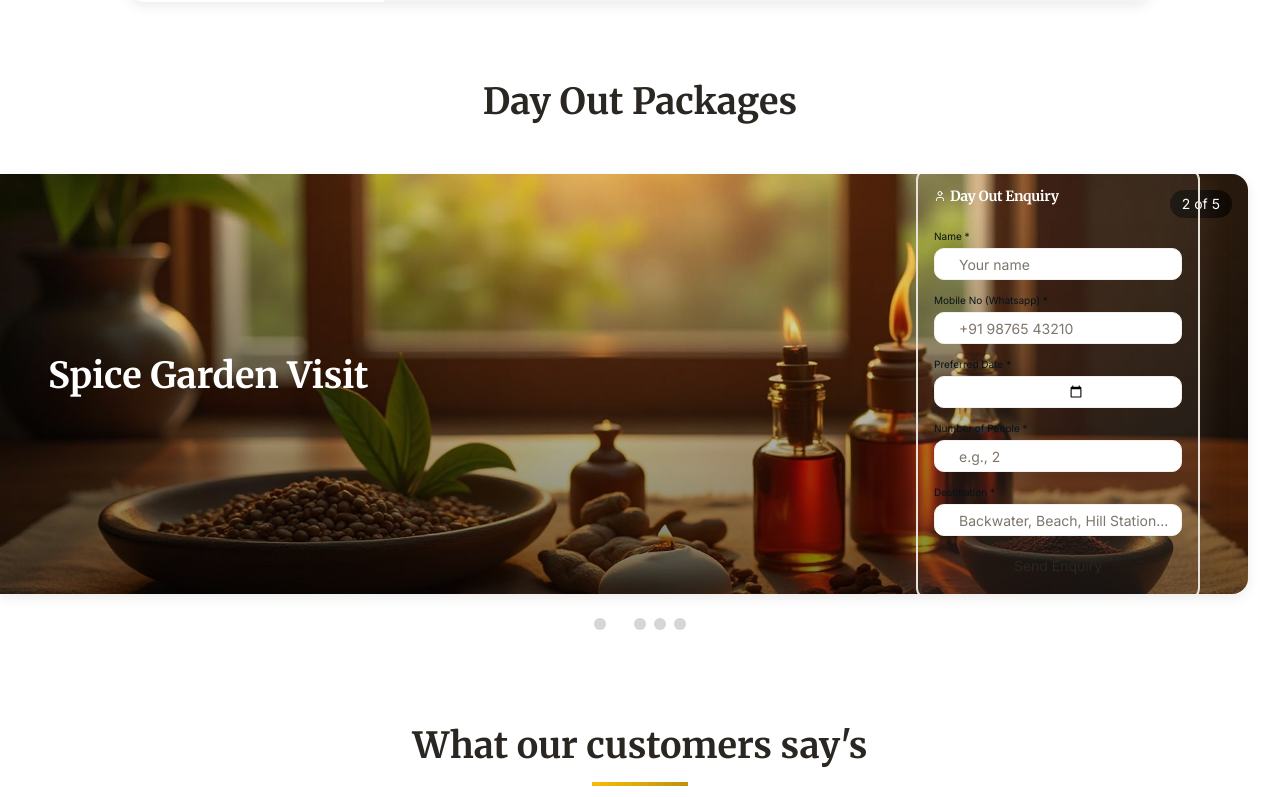
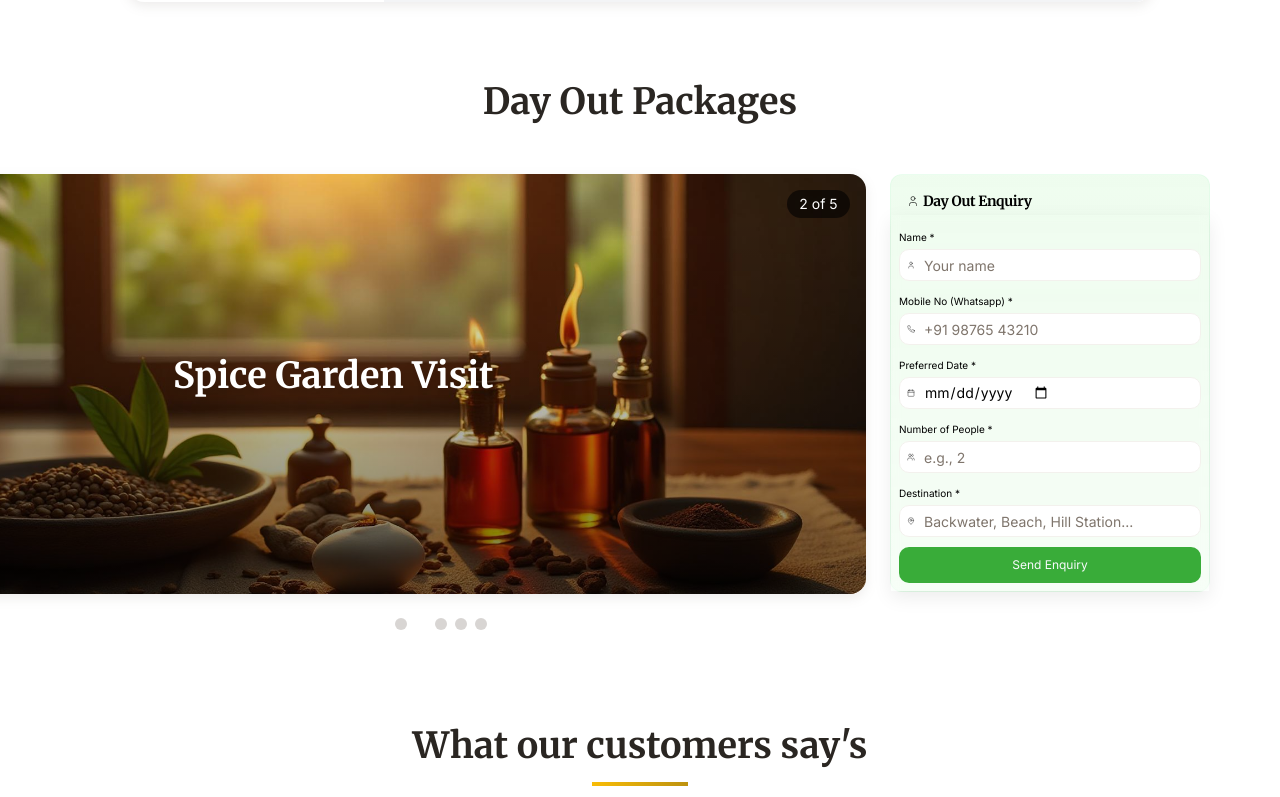
Before and after one commit to unniman123/joshyfinalwebsite, a React (Vite) app: page / in a window 1280 px wide. Shown: the part 1960-2757 px from the top of the page. Built offline with nearby package versions, Linux system fonts and the light colour scheme.

Commit message:
chagned to the dayout package interface

```diff
--- a/src/components/AboutUsSection.tsx
+++ b/src/components/AboutUsSection.tsx
@@ -21,7 +21,7 @@ const AboutUsSection = () => {
           {/* Right: Content (75%) */}
           <div className="w-full lg:w-3/4 p-6 lg:pl-8 flex flex-col justify-center text-gray-900 bg-gray-100 rounded-tr-2xl rounded-br-2xl" role="region" aria-labelledby="about-heading">
             <h2 id="about-heading" className="text-3xl md:text-4xl lg:text-4xl font-bold mb-4 text-green-600">
-              NAMASTE !
+              Namaste !
             </h2>
 
             <div className="w-20 h-1 bg-gradient-brand mb-4"></div>
--- a/src/components/DayOutPackagesSection.tsx
+++ b/src/components/DayOutPackagesSection.tsx
@@ -5,7 +5,6 @@ import { Button } from "@/components/ui/button";
 import { Input } from "@/components/ui/input";
 import { Label } from "@/components/ui/label";
 import { Card, CardContent, CardHeader, CardTitle } from "@/components/ui/card";
-import { getCurrentHomepageConfig } from '@/lib/admin-utils';
 import keralaTourCard from "@/assets/kerala-tour-card.jpg";
 import heroRajasthanPalace from "@/assets/hero-rajasthan-palace.jpg";
 import heroAyurvedaSpa from "@/assets/hero-ayurveda-spa.jpg";
@@ -142,15 +141,14 @@ const DayOutPackagesSection = ({
           <div className="w-24 h-1 bg-gradient-brand mx-auto mb-6"></div>
         </div>
 
-        {/* Two-Column Layout: 70% Packages + 30% Enquiry Form */}
+        {/* Two-Column Layout: Image extends to left edge + Form on right */}
         <div className="flex flex-col lg:flex-row gap-6 lg:items-start">
-          {/* Left Column - Day Out Packages Carousel (now full-bleed with form overlay on desktop) */}
+          {/* Left Column - Day Out Packages Carousel (full-bleed left) */}
           <div className="flex-1 lg:w-[70%]">
             <div className="relative">
-              {/* Make the slideshow visually full-bleed using helper utilities and place the enquiry form overlay inside on desktop */}
-              {/* Full-bleed slideshow: move outside container flow using viewport margins so image spans edge-to-edge */}
-              <div className="relative w-full" style={{ marginLeft: 'calc(50% - 50vw)', marginRight: 'calc(50% - 50vw)' }}>
-                <div className="w-full h-64 sm:h-72 lg:h-[420px] relative overflow-hidden shadow-card hover:shadow-brand transition-all duration-300 rounded-tr-2xl rounded-br-2xl">
+              {/* Slideshow banner - full-bleed to left edge, extends almost to form */}
+              <div className="relative w-full" style={{ marginLeft: 'calc(-50vw + 50%)', width: 'calc(100% + 50vw - 50%)' }}>
+                <div className="w-full h-64 sm:h-72 lg:h-[420px] relative overflow-hidden shadow-card hover:shadow-brand transition-all duration-300 lg:rounded-tr-2xl lg:rounded-br-2xl">
                 {(() => {
                   const currentPackage = getCurrentPackage();
                   return (
@@ -174,8 +172,8 @@ const DayOutPackagesSection = ({
                       </div>
 
                       {/* Banner Content Overlay */}
-                      <div className="absolute inset-0 flex flex-col justify-center items-start p-6 sm:p-8 lg:p-12 text-white">
-                        <div className="max-w-2xl">
+                      <div className="absolute inset-0 flex flex-col justify-center items-center p-6 sm:p-8 text-white">
+                        <div className="max-w-2xl text-center">
                           <h3 className="text-2xl sm:text-3xl lg:text-4xl font-bold mb-3 sm:mb-4 drop-shadow-lg group-hover:text-brand-green-light transition-colors duration-300">
                             {currentPackage.title}
                           </h3>
@@ -196,138 +194,6 @@ const DayOutPackagesSection = ({
                           )}
                         </div>
                       </div>
-
-                      {/* Enquiry form overlay (desktop) - placed inside the slideshow; positioned and styled via admin config */}
-                      {(() => {
-                        const cfg = getCurrentHomepageConfig ? getCurrentHomepageConfig() : null;
-                        const overlay = cfg?.dayOutPackages?.overlay || { topPercent: 50, rightOffset: '12', cardOpacity: 0.06, cardBorder: 'border-white/10' };
-                        const topStyle = `${overlay.topPercent || 50}%`;
-                        const rightRem = (parseInt(String(overlay.rightOffset || '12'), 10) || 12) * 0.25; // convert tailwind spacing to rem
-                        const cardBg = `rgba(255,255,255,${overlay.cardOpacity ?? 0.06})`;
-
-                        return (
-                          <div className="hidden lg:block" style={{ position: 'absolute', top: topStyle, right: `${rightRem}rem`, transform: 'translateY(-50%)', zIndex: 30 }}>
-                            <div className="w-full lg:max-w-xs">
-                              <Card className={`shadow-warm h-auto rounded-xl overflow-hidden ${overlay.cardBorder ? overlay.cardBorder : 'border-2 border-brand-green/30'}`} style={{ background: cardBg }}>
-                                <CardHeader className="pb-1">
-                                  <CardTitle className="text-sm font-semibold text-white flex items-center gap-1">
-                                    <User className="h-3 w-3 text-brand-green" />
-                                    Day Out Enquiry
-                                  </CardTitle>
-                                </CardHeader>
-                                <CardContent className="px-4 py-3">
-                                  <form onSubmit={handleFormSubmit} className="space-y-1.5">
-                                    {/* Name Field */}
-                                    <div className="space-y-0.5">
-                                        <Label htmlFor="dayOut-name" className="text-[10px] font-medium text-[var(--form-label)]">
-                                        Name *
-                                      </Label>
-                                      <div className="relative">
-                                        <User className="absolute left-2 top-1/2 transform -translate-y-1/2 h-2 w-2 text-white/70" />
-                                        <Input
-                                          id="dayOut-name"
-                                          type="text"
-                                          placeholder="Your name"
-                                          value={formData.name}
-                                          onChange={(e) => handleInputChange("name", e.target.value)}
-                                          className="pl-6 h-8 text-[12px] bg-white/8 text-white placeholder-[color:var(--form-placeholder)]"
-                                          required
-                                        />
-                                      </div>
-                                    </div>
-
-                                    {/* Mobile No (WhatsApp) Field */}
-                                    <div className="space-y-0.5">
-                                        <Label htmlFor="dayOut-mobile" className="text-[10px] font-medium text-[var(--form-label)]">
-                                        Mobile No (Whatsapp) *
-                                      </Label>
-                                      <div className="relative">
-                                        <Phone className="absolute left-2 top-1/2 transform -translate-y-1/2 h-2 w-2 text-white/70" />
-                                        <Input
-                                          id="dayOut-mobile"
-                                          type="tel"
-                                          placeholder={formConfig.phoneFieldPlaceholder || "+91 98765 43210"}
-                                          value={formData.mobileNo}
-                                          onChange={(e) => handleInputChange("mobileNo", e.target.value)}
-                                          className="pl-6 h-8 text-[12px] bg-white/8 text-white placeholder-[color:var(--form-placeholder)]"
-                                          required
-                                        />
-                                      </div>
-                                    </div>
-
-                                    {/* Date Field */}
-                                    <div className="space-y-0.5">
-                                      <Label htmlFor="dayOut-date" className="text-[10px] font-medium text-[var(--form-label)]">
-                                        Preferred Date *
-                                      </Label>
-                                      <div className="relative">
-                                        <Calendar className="absolute left-2 top-1/2 transform -translate-y-1/2 h-2 w-2 text-white/70" />
-                                        <Input
-                                          id="dayOut-date"
-                                          type="date"
-                                          value={formData.date}
-                                          onChange={(e) => handleInputChange("date", e.target.value)}
-                                          className="pl-6 h-8 text-[12px] bg-white/8 text-white placeholder-[color:var(--form-placeholder)]"
-                                          required
-                                        />
-                                      </div>
-                                    </div>
-
-                                    {/* Number of People Field */}
-                                    <div className="space-y-0.5">
-                                      <Label htmlFor="dayOut-people" className="text-[10px] font-medium text-[var(--form-label)]">
-                                        Number of People *
-                                      </Label>
-                                      <div className="relative">
-                                        <Users className="absolute left-2 top-1/2 transform -translate-y-1/2 h-2 w-2 text-white/70" />
-                                        <Input
-                                          id="dayOut-people"
-                                          type="number"
-                                          min="1"
-                                          placeholder="e.g., 2"
-                                          value={formData.numberOfPeople}
-                                          onChange={(e) => handleInputChange("numberOfPeople", e.target.value)}
-                                          className="pl-6 h-8 text-[12px] bg-white/8 text-white placeholder-[color:var(--form-placeholder)]"
-                                          required
-                                        />
-                                      </div>
-                                    </div>
-
-                                    {/* Destination Field */}
-                                    <div className="space-y-0.5">
-                                      <Label htmlFor="dayOut-destination" className="text-[10px] font-medium text-[var(--form-label)]">
-                                        {formConfig.destinationFieldLabel} *
-                                      </Label>
-                                      <div className="relative">
-                                        <MapPin className="absolute left-2 top-1/2 transform -translate-y-1/2 h-2 w-2 text-white/70" />
-                                        <Input
-                                          id="dayOut-destination"
-                                          type="text"
-                                          placeholder="Backwater, Beach, Hill Station..."
-                                          value={formData.destination}
-                                          onChange={(e) => handleInputChange("destination", e.target.value)}
-                                          className="pl-6 h-8 text-[12px] bg-white/8 text-white placeholder-[color:var(--form-placeholder)]"
-                                          required
-                                        />
-                                      </div>
-                                    </div>
-
-                                    {/* Submit Button */}
-                                    <div className="pt-1">
-                                      <Button
-                                        type="submit"
-                                        className="w-full bg-gradient-brand hover:shadow-brand transition-all duration-300"
-                                      >
-                                        Send Enquiry
-                                      </Button>
-                                    </div>
-                                  </form>
-                                </CardContent>
-                              </Card>
-                            </div>
-                          </div>
-                        );
-                      })()}
 
                       {/* Package Number Indicator */}
                       <div className="absolute top-4 right-4 bg-black/60 text-white px-3 py-1 rounded-full text-sm font-medium">
@@ -356,31 +222,31 @@ const DayOutPackagesSection = ({
           </div>
 
           {/* Right Column - Enquiry Form (30% on desktop) */}
-            <div className="lg:w-[30%] mt-8 lg:mt-0 lg:hidden">
+            <div className="lg:w-[30%] mt-8 lg:mt-0">
             {/* Form card */}
-            <Card className="border-2 border-brand-green/30 shadow-warm transition-all duration-300 w-full max-w-xs rounded-xl" style={{ background: 'linear-gradient(180deg, rgba(0,0,0,0.28), rgba(0,0,0,0.18))', backdropFilter: 'blur(6px)' }}>
+            <Card className="border border-green-200/20 shadow-none transition-all duration-300 w-full max-w-xs rounded-xl" style={{ background: 'linear-gradient(180deg, rgba(144, 238, 144, 0.15), rgba(144, 238, 144, 0.08))' }}>
               <CardHeader className="pb-1">
-                <CardTitle className="text-sm font-semibold text-white flex items-center gap-1">
-                  <User className="h-3 w-3 text-white/90" />
+                <CardTitle className="text-sm font-semibold text-black flex items-center gap-1">
+                  <User className="h-3 w-3 text-black/60" />
                   Day Out Enquiry
                 </CardTitle>
               </CardHeader>
-              <CardContent className="px-3 py-3" style={{ background: 'linear-gradient(180deg, rgba(0,0,0,0.28), rgba(0,0,0,0.18))', backdropFilter: 'blur(6px)' }}>
+              <CardContent className="px-2 py-2" style={{ backdropFilter: 'blur(4px)', boxShadow: '0 6px 18px rgba(0,0,0,0.08)' }}>
                 <form onSubmit={handleFormSubmit} className="space-y-1.5">
                   {/* Name Field */}
                   <div className="space-y-0.5">
-                    <Label htmlFor="dayOut-name" className="text-[10px] font-medium text-muted-foreground">
+                    <Label htmlFor="dayOut-name" className="text-[10px] font-medium text-black">
                       Name *
                     </Label>
                     <div className="relative">
-                      <User className="absolute left-2 top-1/2 transform -translate-y-1/2 h-2 w-2 text-white/70" />
+                      <User className="absolute left-2 top-1/2 transform -translate-y-1/2 h-2 w-2 text-black/60" />
                       <Input
                         id="dayOut-name"
                         type="text"
                         placeholder="Your name"
                         value={formData.name}
                         onChange={(e) => handleInputChange("name", e.target.value)}
-                        className="pl-6 h-8 text-[12px] bg-white/8 text-white placeholder-[color:var(--form-placeholder)]"
+                        className="pl-6 h-8 text-[12px] bg-white/8 text-black placeholder-[color:var(--form-placeholder)]"
                         required
                       />
                     </div>
@@ -388,18 +254,18 @@ const DayOutPackagesSection = ({
 
                   {/* Mobile No (WhatsApp) Field */}
                   <div className="space-y-0.5">
-                    <Label htmlFor="dayOut-mobile" className="text-[10px] font-medium text-muted-foreground">
+                    <Label htmlFor="dayOut-mobile" className="text-[10px] font-medium text-black">
                       Mobile No (Whatsapp) *
                     </Label>
                     <div className="relative">
-                                    <Phone className="absolute left-2 top-1/2 transform -translate-y-1/2 h-2 w-2 text-white/70" />
+                      <Phone className="absolute left-2 top-1/2 transform -translate-y-1/2 h-2 w-2 text-black/60" />
                       <Input
                         id="dayOut-mobile"
                         type="tel"
                         placeholder={formConfig.phoneFieldPlaceholder || "+91 98765 43210"}
                         value={formData.mobileNo}
                         onChange={(e) => handleInputChange("mobileNo", e.target.value)}
-                                      className="pl-6 h-8 text-[12px] bg-white/8 text-white placeholder-[color:var(--form-placeholder)]"
+                        className="pl-6 h-8 text-[12px] bg-white/8 text-black placeholder-[color:var(--form-placeholder)]"
                         required
                       />
                     </div>
@@ -407,17 +273,17 @@ const DayOutPackagesSection = ({
 
                   {/* Date Field */}
                   <div className="space-y-0.5">
-                    <Label htmlFor="dayOut-date" className="text-[10px] font-medium text-muted-foreground">
+                    <Label htmlFor="dayOut-date" className="text-[10px] font-medium text-black">
                       Preferred Date *
                     </Label>
                     <div className="relative">
-                      <Calendar className="absolute left-2 top-1/2 transform -translate-y-1/2 h-2 w-2 text-muted-foreground" />
+                      <Calendar className="absolute left-2 top-1/2 transform -translate-y-1/2 h-2 w-2 text-black/60" />
                       <Input
                         id="dayOut-date"
                         type="date"
                         value={formData.date}
                         onChange={(e) => handleInputChange("date", e.target.value)}
-                        className="pl-6 h-6 text-[10px]"
+                        className="pl-6 h-8 text-[12px] bg-white/8 text-black placeholder-[color:var(--form-placeholder)]"
                         required
                       />
                     </div>
@@ -425,11 +291,11 @@ const DayOutPackagesSection = ({
 
                   {/* Number of People Field */}
                   <div className="space-y-0.5">
-                    <Label htmlFor="dayOut-people" className="text-[10px] font-medium text-muted-foreground">
+                    <Label htmlFor="dayOut-people" className="text-[10px] font-medium text-black">
                       Number of People *
                     </Label>
                     <div className="relative">
-                      <Users className="absolute left-2 top-1/2 transform -translate-y-1/2 h-2 w-2 text-muted-foreground" />
+                      <Users className="absolute left-2 top-1/2 transform -translate-y-1/2 h-2 w-2 text-black/60" />
                       <Input
                         id="dayOut-people"
                         type="number"
@@ -437,7 +303,7 @@ const DayOutPackagesSection = ({
                         placeholder="e.g., 2"
                         value={formData.numberOfPeople}
                         onChange={(e) => handleInputChange("numberOfPeople", e.target.value)}
-                        className="pl-6 h-6 text-[10px]"
+                        className="pl-6 h-8 text-[12px] bg-white/8 text-black placeholder-[color:var(--form-placeholder)]"
                         required
                       />
                     </div>
@@ -445,18 +311,18 @@ const DayOutPackagesSection = ({
 
                   {/* Destination Field */}
                   <div className="space-y-0.5">
-                    <Label htmlFor="dayOut-destination" className="text-[10px] font-medium text-muted-foreground">
+                    <Label htmlFor="dayOut-destination" className="text-[10px] font-medium text-black">
                       {formConfig.destinationFieldLabel} *
                     </Label>
                     <div className="relative">
-                      <MapPin className="absolute left-2 top-1/2 transform -translate-y-1/2 h-2 w-2 text-muted-foreground" />
+                      <MapPin className="absolute left-2 top-1/2 transform -translate-y-1/2 h-2 w-2 text-black/60" />
                       <Input
                         id="dayOut-destination"
                         type="text"
                         placeholder="Backwater, Beach, Hill Station..."
                         value={formData.destination}
                         onChange={(e) => handleInputChange("destination", e.target.value)}
-                        className="pl-6 h-6 text-[10px]"
+                        className="pl-6 h-8 text-[12px] bg-white/8 text-black placeholder-[color:var(--form-placeholder)]"
                         required
                       />
                     </div>
@@ -466,7 +332,8 @@ const DayOutPackagesSection = ({
                   <div className="pt-1">
                     <Button
                       type="submit"
-                      className="w-full bg-gradient-brand hover:shadow-brand transition-all duration-300"
+                      className="w-full hover:shadow-brand transition-all duration-300 h-9 text-[12px]"
+                      style={{ background: 'hsl(var(--success))', color: 'hsl(var(--button-primary-foreground))' }}
                     >
                       Send Enquiry
                     </Button>
```
Lines whose indentation alone changed are shown as unchanged.
